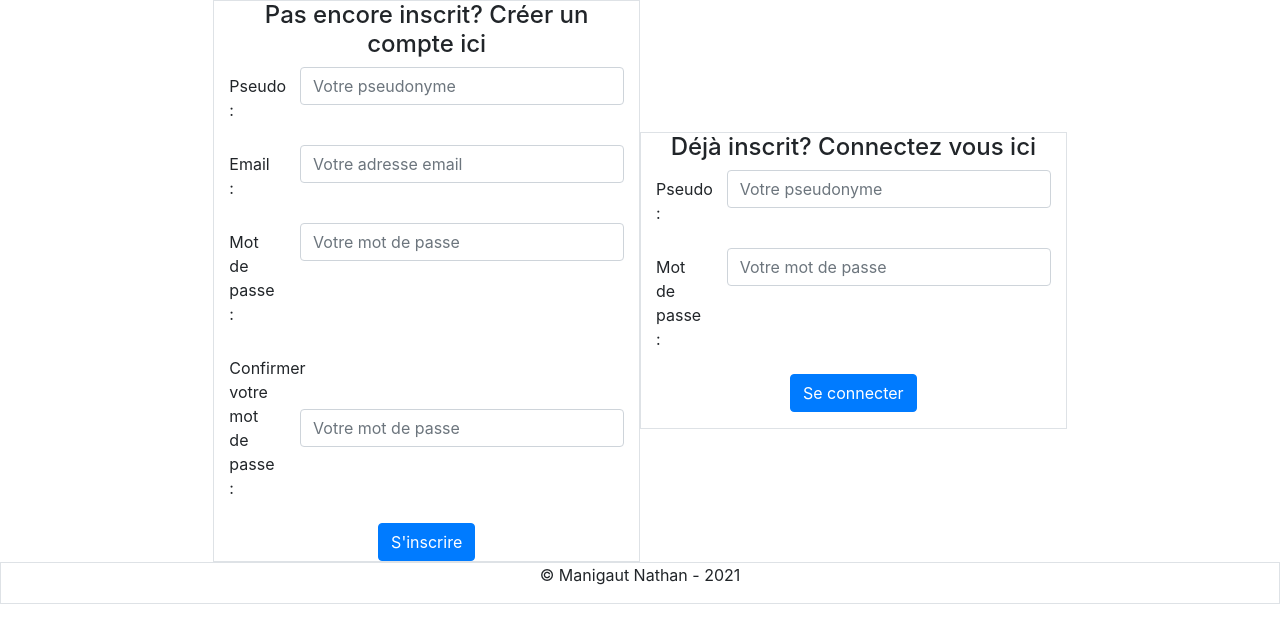
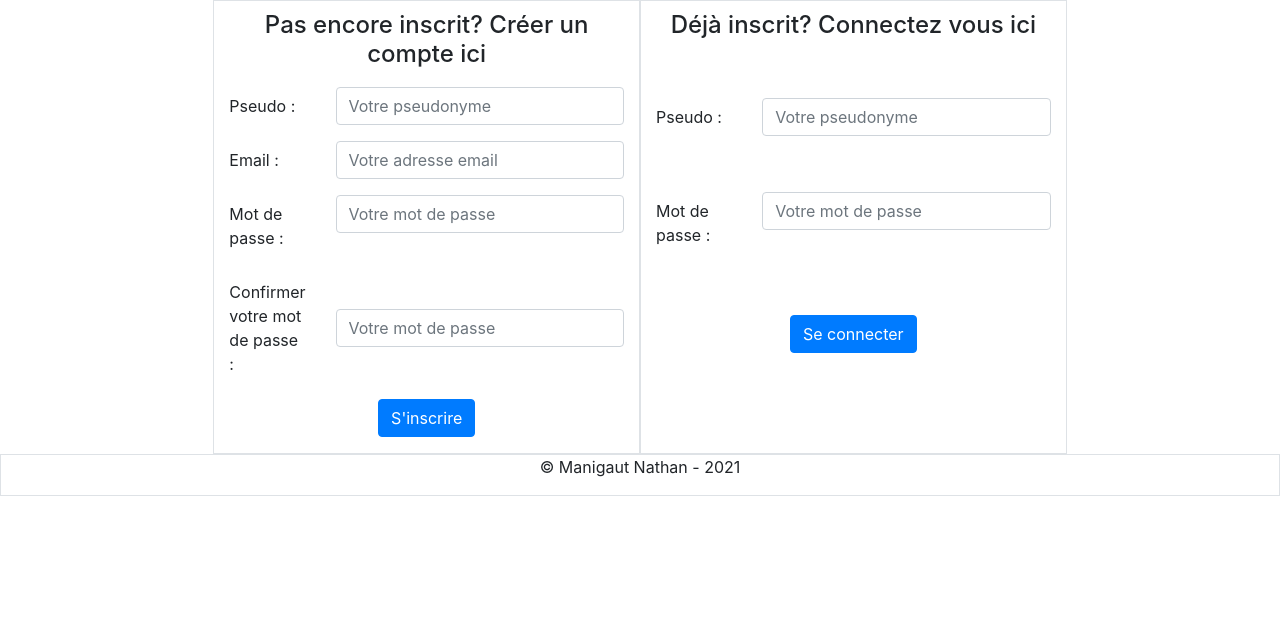
Before and after one commit to nathanmanigaut/projet, a CodeIgniter app: page /projet/login in a window 1280 px wide. Shown: the part 98-741 px from the top of the page. Run offline with CodeIgniter, Linux system fonts and the light colour scheme.

Commit message:
dernier commit

```diff
--- a/application/views/back/equipe.php
+++ b/application/views/back/equipe.php
@@ -6,7 +6,7 @@ if($teams->num_rows() >= 1 ){
     <div class="d-flex justify-content-center">
       <div class="col-lg-6 col-sm-4 border">
       <h4 class="text-center">Votre Equipe </h4>
-        <form method="post" action=<?=base_url('equipe/update_team')?>>
+        <form class="form-group" method="post" action=<?=base_url('equipe/update_team')?>>
           <div class="form-group row">
             <label for="inputName" class="col-sm-2 col-form-label">Nom de l'equipe :</label>
             <div class="col-sm-10 d-flex align-items-center">
@@ -36,7 +36,7 @@ if($teams->num_rows() >= 1 ){
     <div class="d-flex justify-content-center">
       <div class="col-lg-6 col-sm-4 border">
       <h4 class="text-center">Créer votre equipe </h4>
-        <form method="post" action=<?=base_url('equipe/add_team')?>>
+        <form class="form-group" method="post" action=<?=base_url('equipe/add_team')?>>
           <div class="form-group row">
             <label for="inputName" class="col-sm-2 col-form-label">Nom de l'equipe :</label>
             <div class="col-sm-10 d-flex align-items-center">
--- a/application/views/back/tournoi.php
+++ b/application/views/back/tournoi.php
@@ -5,7 +5,7 @@ if ($tournaments->num_rows() >= 1) {
         <div class="d-flex justify-content-center">
           <div class="col-lg-6 col-sm-6 border">
           <h2 class="text-center">Votre Tournoi</h2>
-            <form method="post" action=<?=base_url('/tournoi/update_tournament')?>>
+            <form class="form-group" method="post" action=<?=base_url('/tournoi/update_tournament')?>>
               <div class="form-group row">
               <label for="inputName" class="col-sm-2 col-form-label">Nom de votre tournoi :</label>
                 <div class="col-sm-10 d-flex align-items-center">
@@ -84,7 +84,7 @@ if ($tournaments->num_rows() >= 1) {
                   <?if($match->team_1 == $team->id){?>
                     <div class="col-lg-12 col-sm-6 border">
 
-                      <form method="post" action=<?=base_url('/match/update_match')?>>
+                      <form class="form-group" method="post" action=<?=base_url('/match/update_match')?>>
                         <div class="form-group row ">
                           <input type="hidden" name="match_id" value="<?=$match->id?>">
                           <label for="inputTeamsId" class="col-sm-2 col-form-label">
@@ -121,7 +121,7 @@ if ($tournaments->num_rows() >= 1) {
     <div class="d-flex justify-content-center">
       <div class="col-lg-6 col-sm-6 border">
         <h2 class="text-center">Créer votre tournoi</h2>
-        <form method="post" action=<?=base_url('tournoi/add_tournament')?>>
+        <form  class="form-group" method="post" action=<?=base_url('tournoi/add_tournament')?>>
           <div class="form-group row">
             <label for="inputName" class="col-sm-2 col-form-label">Nom du tournoi :</label>
             <div class="col-sm-10 d-flex align-items-center">
--- a/application/views/front/login.php
+++ b/application/views/front/login.php
@@ -1,29 +1,29 @@
 
     <div class="d-flex justify-content-center">
       <div class="col-lg-4 col-sm-4 border">
-        <h4 class="text-center">Pas encore inscrit? Créer un compte ici </h4>
-        <form method="post" action=<?=base_url('login/signin')?>>
+        <h4 class="text-center" style="padding-top: 10px; padding-bottom: 10px">Pas encore inscrit? Créer un compte ici </h4>
+        <form class="form-group" method="post" action=<?=base_url('login/signin')?>>
           <div class="form-group row">
-            <label for="inputName" class="col-sm-2 col-form-label">Pseudo :</label>
-            <div class="col-sm-10">
+            <label for="inputName" class="col-sm-3 col-form-label">Pseudo :</label>
+            <div class="col-sm-9">
               <input type="name" name="name" class="form-control" id="inputName1" placeholder="Votre pseudonyme">
             </div>
           </div>
           <div class="form-group row">
-            <label for="inputEmail" class="col-sm-2 col-form-label">Email :</label>
-            <div class="col-sm-10">
+            <label for="inputEmail" class="col-sm-3 col-form-label">Email :</label>
+            <div class="col-sm-9">
               <input type="email" name="email" class="form-control" id="inputEmail1" placeholder="Votre adresse email">
             </div>
           </div>
           <div class="form-group row">
-            <label for="inputPassword" class="col-sm-2 col-form-label">Mot de passe :</label>
-            <div class="col-sm-10">
+            <label for="inputPassword" class="col-sm-3 col-form-label">Mot de passe :</label>
+            <div class="col-sm-9">
               <input type="password" name="password" class="form-control" id="inputPassword1" placeholder="Votre mot de passe">
             </div>
           </div>
           <div class="form-group row">
-            <label for="inputPassword" class="col-sm-2 col-form-label">Confirmer votre mot de passe :</label>
-            <div class="col-sm-10 d-flex align-items-center">
+            <label for="inputPassword" class="col-sm-3 col-form-label">Confirmer votre mot de passe :</label>
+            <div class="col-sm-9 d-flex align-items-center">
               <input type="password" name="password_confirm" class="form-control" id="inputPassword2" placeholder="Votre mot de passe">
             </div>
           </div>
@@ -32,23 +32,23 @@
           </div>
         </form>
       </div>
-      <div class="col-lg-4 col-sm-4 border align-self-center">
-          <h4 class="text-center">Déjà inscrit? Connectez vous ici </h4>
+      <div class="col-lg-4 col-sm-4 border">
+          <h4 class="text-center" style="padding-top: 10px; padding-bottom: 50px">Déjà inscrit? Connectez vous ici </h4>
 
           <form class="form-group" method="post" action=<?=base_url('login/connect')?>>
-            <div class="form-group row">
-            <label for="inputName" class="col-sm-2 col-form-label">Pseudo :</label>
-              <div class="col-sm-10">
+            <div class="form-group row" style="padding-bottom: 40px">
+            <label for="inputName" class="col-sm-3 col-form-label">Pseudo :</label>
+              <div class="col-sm-9">
                 <input type="name" name="name" class="form-control" id="inputName2" placeholder="Votre pseudonyme">
               </div>
             </div>
             <div class="form-group row">
-              <label for="inputPassword" class="col-sm-2 col-form-label">Mot de passe :</label>
-              <div class="col-sm-10">
+              <label for="inputPassword" class="col-sm-3 col-form-label">Mot de passe :</label>
+              <div class="col-sm-9">
                 <input type="password" name="password" class="form-control" id="inputPassword3" placeholder="Votre mot de passe">
               </div>
             </div>
-            <div class="d-flex justify-content-center">
+            <div class="d-flex justify-content-center" style="padding-top : 45px">
               <button class="btn btn-primary" type="submit">Se connecter</button>
             </div>
         </form>
```
Also changed, not shown: application/controllers/Tournoi.php (+14 -3 lines).
